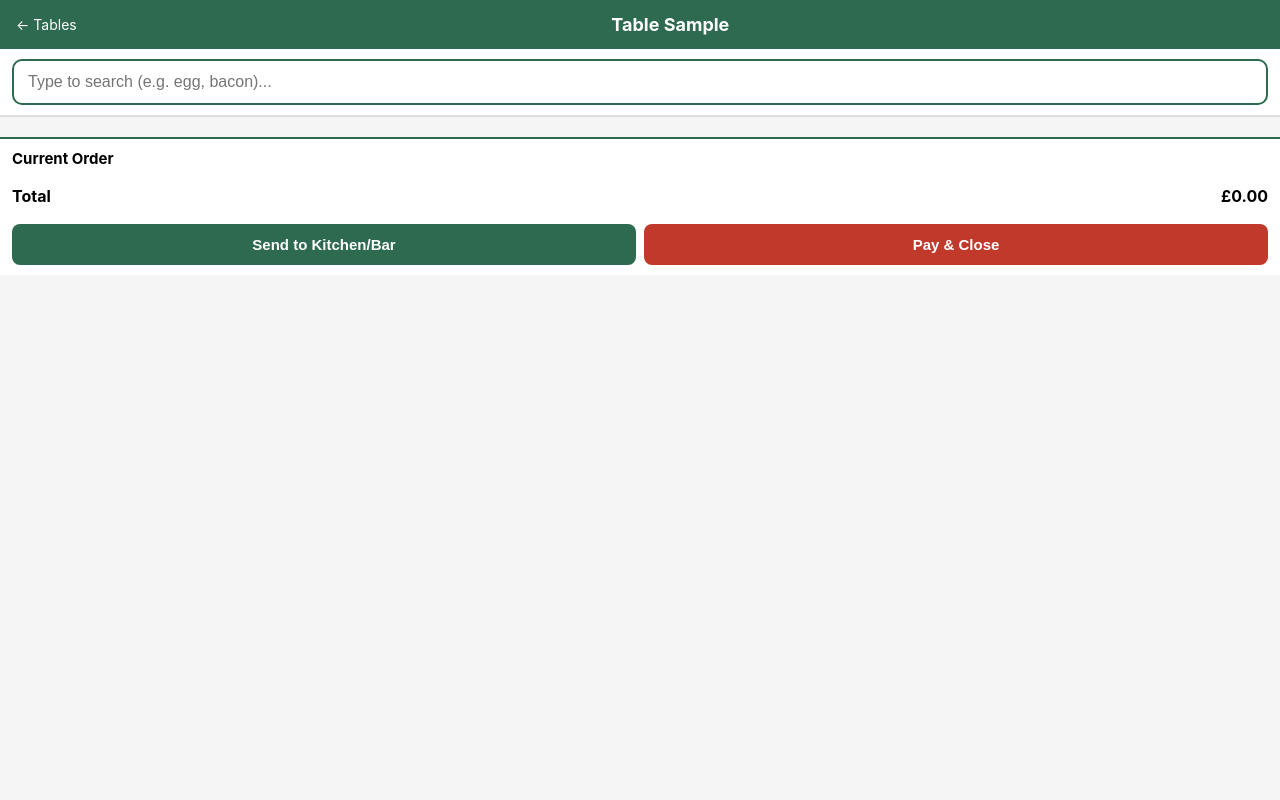
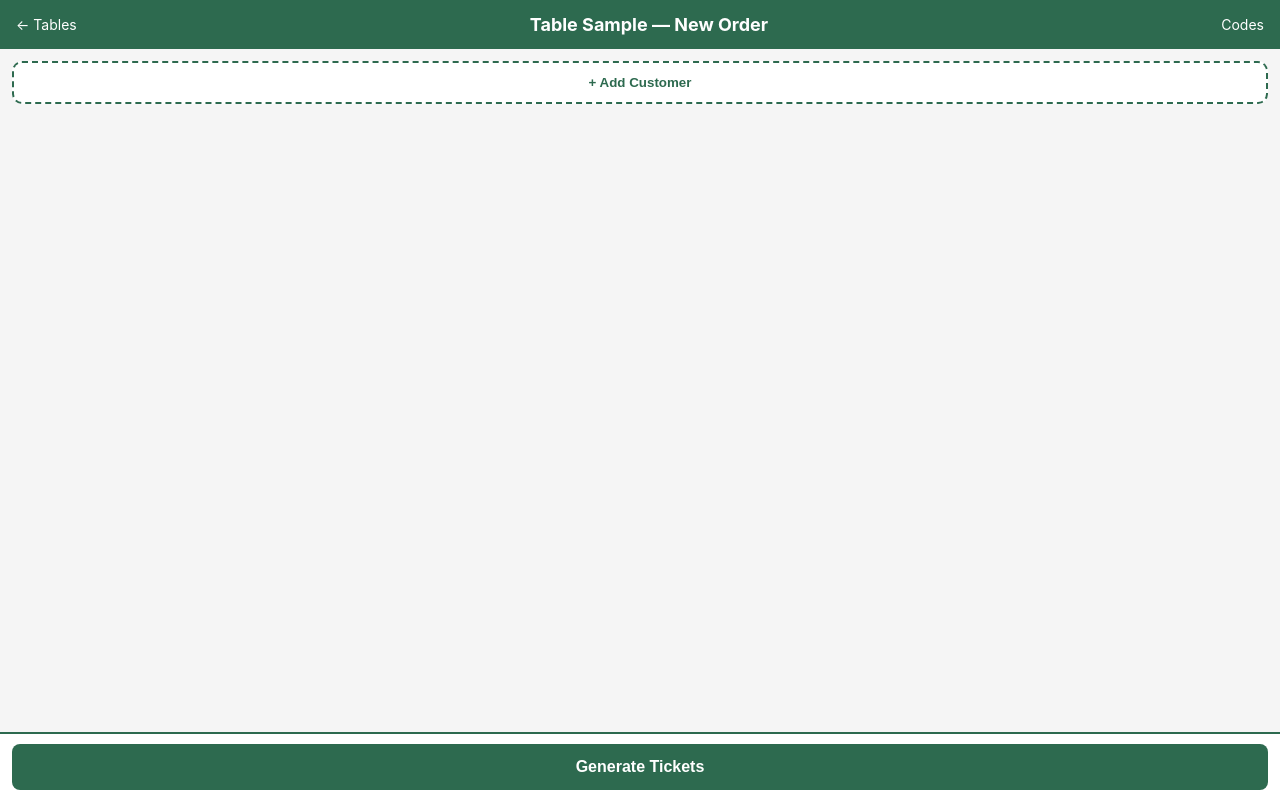
Before and after one commit to aykutaydogdu11-ctrl/ordergetting, a Flask app: template templates/order.html in a window 1280 px wide. Run offline with Flask 3, Linux system fonts and the light colour scheme; the template is opened without the code that fills it: most values are stand-ins (such as "Sample title", 1, 10 or a date in 2020).

Commit message:
Update order.html

```diff
--- a/templates/order.html
+++ b/templates/order.html
@@ -3,10 +3,10 @@
 <head>
   <meta charset="UTF-8">
   <meta name="viewport" content="width=device-width, initial-scale=1">
-  <title>Table {{ table_no }} - Moonrise Order App</title>
+  <title>New Order - Table {{ table_no }}</title>
   <style>
     * { box-sizing: border-box; }
-    body { font-family: -apple-system, sans-serif; margin: 0; background: #f5f5f5; }
+    body { font-family: -apple-system, sans-serif; margin: 0; background: #f5f5f5; padding-bottom: 100px; }
     header {
       background: #2d6a4f; color: white; padding: 14px 16px;
       display: flex; justify-content: space-between; align-items: center;
@@ -14,253 +14,327 @@
     header a { color: white; text-decoration: none; font-size: 14px; }
     header h1 { font-size: 18px; margin: 0; }
 
-    .search-box { padding: 10px 12px; background: white; border-bottom: 1px solid #ddd; }
-    .search-box input {
-      width: 100%; padding: 12px 14px; font-size: 16px; border: 2px solid #2d6a4f;
-      border-radius: 10px;
+    .customer {
+      background: white; margin: 12px; border-radius: 10px; padding: 12px;
+      box-shadow: 0 1px 3px rgba(0,0,0,0.1);
     }
-    .search-results { padding: 10px 12px; }
-    .search-results .item-btn { border: 1px solid #2d6a4f; }
-    .search-results .cat-label { font-size: 11px; color: #888; display: block; }
+    .customer h3 { margin: 0 0 8px 0; font-size: 15px; }
+    .type-row { position: relative; }
+    .type-row input {
+      width: 100%; padding: 12px; font-size: 16px; border: 2px solid #2d6a4f;
+      border-radius: 8px;
+    }
+    .suggestions {
+      position: absolute; left: 0; right: 0; background: white; border: 1px solid #ddd;
+      border-top: none; z-index: 5; max-height: 220px; overflow-y: auto;
+    }
+    .suggestions div {
+      padding: 10px 12px; border-bottom: 1px solid #eee; font-size: 14px; cursor: pointer;
+    }
+    .suggestions div small { color: #888; display: block; font-size: 11px; }
 
-    .tabs { display: flex; overflow-x: auto; background: white; border-bottom: 1px solid #ddd; }
-    .tabs button {
-      flex: 0 0 auto; padding: 12px 16px; border: none; background: none;
-      font-size: 14px; white-space: nowrap; border-bottom: 3px solid transparent;
+    .lines { margin-top: 10px; }
+    .line-block { padding: 8px 0; border-bottom: 1px solid #eee; }
+    .line-text { display: flex; justify-content: space-between; align-items: center; font-size: 15px; }
+    .line-text button { background: none; border: none; color: #c0392b; font-size: 16px; }
+    .note { font-size: 13px; color: #777; margin-left: 6px; }
+
+    .add-customer-btn {
+      display: block; margin: 12px; padding: 12px; width: calc(100% - 24px);
+      background: white; border: 2px dashed #2d6a4f; border-radius: 10px; color: #2d6a4f; font-weight: bold;
     }
-    .tabs button.active { border-bottom: 3px solid #2d6a4f; font-weight: bold; }
 
-    .items { padding: 10px 12px; }
-    .category { display: none; }
-    .category.active { display: block; }
-    .item-btn {
-      display: flex; justify-content: space-between; width: 100%; text-align: left;
-      padding: 14px; margin-bottom: 8px; background: white; border: 1px solid #ddd;
-      border-radius: 10px; font-size: 15px;
+    .bottom-bar {
+      position: fixed; bottom: 0; left: 0; right: 0; background: white;
+      border-top: 2px solid #2d6a4f; padding: 10px 12px;
     }
-    .item-btn .price { color: #2d6a4f; font-weight: bold; }
+    .bottom-bar button {
+      width: 100%; padding: 14px; font-size: 16px; font-weight: bold;
+      background: #2d6a4f; color: white; border: none; border-radius: 8px;
+    }
 
-    .order-panel {
-      position: sticky; bottom: 0; background: white; border-top: 2px solid #2d6a4f;
-      max-height: 45vh; overflow-y: auto; padding: 10px 12px;
+    .ticket-modal {
+      position: fixed; inset: 0; background: rgba(0,0,0,0.5); display: none;
+      align-items: center; justify-content: center; padding: 16px; z-index: 20;
     }
-    .order-panel h2 { font-size: 15px; margin: 0 0 8px 0; }
-    .order-line {
-      display: flex; justify-content: space-between; align-items: center;
-      padding: 6px 0; border-bottom: 1px solid #eee; font-size: 14px;
+    .ticket-modal.show { display: flex; }
+    .ticket-box {
+      background: white; border-radius: 10px; padding: 16px; max-width: 480px; width: 100%;
+      max-height: 85vh; overflow-y: auto;
     }
-    .order-line .note { display: block; font-size: 12px; color: #777; }
-    .order-line button { background: none; border: none; color: #c0392b; font-size: 18px; }
-    .order-total { display: flex; justify-content: space-between; font-weight: bold; padding: 10px 0; font-size: 16px; }
-    .free-note { color: #2d6a4f; font-size: 12px; }
+    .ticket-box pre {
+      background: #f5f5f5; padding: 10px; border-radius: 8px; white-space: pre-wrap; font-size: 14px;
+    }
+    .ticket-box .actions { display: flex; gap: 8px; margin-top: 10px; }
+    .ticket-box .actions button { flex: 1; padding: 10px; border: none; border-radius: 8px; }
+    .print-btn { background: #2d6a4f; color: white; }
+    .close-btn { background: #ddd; }
 
-    .action-row { display: flex; gap: 8px; margin-top: 8px; }
-    .action-row button {
-      flex: 1; padding: 12px; border: none; border-radius: 8px; font-size: 15px; font-weight: bold;
+    .comp-modal {
+      position: fixed; inset: 0; background: rgba(0,0,0,0.5); display: none;
+      align-items: center; justify-content: center; padding: 16px; z-index: 25;
     }
-    .send-btn { background: #2d6a4f; color: white; }
-    .pay-btn { background: #c0392b; color: white; }
+    .comp-modal.show { display: flex; }
+    .comp-box { background: white; border-radius: 10px; padding: 18px; max-width: 340px; width: 100%; }
+    .comp-box h3 { margin: 0 0 12px 0; font-size: 16px; }
+    .comp-list label {
+      display: flex; align-items: center; gap: 10px; padding: 10px 0; font-size: 15px;
+      border-bottom: 1px solid #eee;
+    }
+    .comp-list input[type="checkbox"] { width: 20px; height: 20px; }
+    .comp-box .actions { display: flex; gap: 8px; margin-top: 14px; }
+    .comp-box .actions button { flex: 1; padding: 10px; border: none; border-radius: 8px; }
+    .confirm-btn { background: #2d6a4f; color: white; }
+    .cancel-btn { background: #ddd; }
   </style>
 </head>
 <body>
   <header>
     <a href="/">&larr; Tables</a>
-    <h1>Table {{ table_no }}</h1>
-    <span></span>
+    <h1>Table {{ table_no }} — New Order</h1>
+    <a href="/abbreviations">Codes</a>
   </header>
 
-  <div class="search-box">
-    <input type="text" id="searchInput" placeholder="Type to search (e.g. egg, bacon)..." autocomplete="off" oninput="onSearch()">
+  <div id="customers"></div>
+  <button class="add-customer-btn" onclick="addCustomer()">+ Add Customer</button>
+
+  <div class="bottom-bar">
+    <button onclick="generateTickets()">Generate Tickets</button>
   </div>
-  <div class="search-results" id="searchResults" style="display:none;"></div>
 
-  <div class="tabs" id="tabs"></div>
-  <div class="items" id="items"></div>
+  <div class="ticket-modal" id="ticketModal">
+    <div class="ticket-box">
+      <h3>Bar Ticket</h3>
+      <pre id="barTicket"></pre>
+      <div class="actions">
+        <button class="print-btn" onclick="printText('barTicket')">Print Bar</button>
+      </div>
+      <h3>Kitchen Ticket</h3>
+      <pre id="kitchenTicket"></pre>
+      <div class="actions">
+        <button class="print-btn" onclick="printText('kitchenTicket')">Print Kitchen</button>
+        <button class="close-btn" onclick="closeModal()">Close</button>
+      </div>
+    </div>
+  </div>
 
-  <div class="order-panel">
-    <h2>Current Order</h2>
-    <div id="orderLines"></div>
-    <div class="order-total">
-      <span>Total</span>
-      <span id="orderTotal">£0.00</span>
-    </div>
-    <div class="action-row">
-      <button class="send-btn" onclick="sendToKitchen()">Send to Kitchen/Bar</button>
-      <button class="pay-btn" onclick="payAndClose()">Pay &amp; Close</button>
+  <div class="comp-modal" id="compModal">
+    <div class="comp-box">
+      <h3 id="compItemName"></h3>
+      <div class="comp-list" id="compList"></div>
+      <div class="actions">
+        <button class="confirm-btn" onclick="confirmComponents()">Add</button>
+        <button class="cancel-btn" onclick="cancelComponents()">Cancel</button>
+      </div>
     </div>
   </div>
 
   <script>
     const TABLE_NO = "{{ table_no }}";
     const MENU = {{ menu | tojson }};
-    let order = {{ order | tojson }};
+    const ABBR = {{ abbreviations | tojson }};
 
-    function renderTabs() {
-      const tabsEl = document.getElementById('tabs');
-      tabsEl.innerHTML = '';
-      MENU.categories.forEach((cat, i) => {
-        const btn = document.createElement('button');
-        btn.textContent = cat.name;
-        btn.className = i === 0 ? 'active' : '';
-        btn.onclick = () => showCategory(i);
-        tabsEl.appendChild(btn);
-      });
-    }
-
-    function renderItems() {
-      const itemsEl = document.getElementById('items');
-      itemsEl.innerHTML = '';
-      MENU.categories.forEach((cat, i) => {
-        const div = document.createElement('div');
-        div.className = 'category' + (i === 0 ? ' active' : '');
-        div.id = 'cat-' + i;
-        cat.items.forEach(item => {
-          const btn = document.createElement('button');
-          btn.className = 'item-btn';
-          // Handle sized items (roll/sand/crusty/bag) vs flat-price items
-          if (item.prices) {
-            let inner = '<span>' + item.name + (item.note ? ' — ' + item.note : '') + '</span><span>';
-            for (const [size, price] of Object.entries(item.prices)) {
-              inner += '<span class="price" style="margin-left:8px" onclick="event.stopPropagation(); addItem(\'' +
-                item.name.replace(/'/g, "\\'") + ' (' + size + ')\', ' + price + ', \'' + cat.name.replace(/'/g, "\\'") + '\')">' +
-                size + ' £' + price.toFixed(2) + '</span>';
-            }
-            inner += '</span>';
-            btn.innerHTML = inner;
-          } else {
-            const price = item.price === null ? 0 : item.price;
-            btn.innerHTML = '<span>' + item.name + (item.note ? ' — <small>' + item.note + '</small>' : '') + '</span><span class="price">£' + price.toFixed(2) + '</span>';
-            btn.onclick = () => addItem(item.name, price, cat.name, cat.free_drink_included);
-          }
-          div.appendChild(btn);
-        });
-        itemsEl.appendChild(div);
-      });
-    }
-
-    // Flatten all items across all categories once, for fast searching
-    const ALL_ITEMS = [];
+    // Flat list of item names for suggestion search, plus lookup of which
+    // category (and default components) each item name belongs to.
+    const ITEM_NAMES = [];
+    const ITEM_COMPONENTS = {}; // itemName -> [component, ...] or undefined
     MENU.categories.forEach(cat => {
       cat.items.forEach(item => {
-        if (item.prices) {
-          for (const [size, price] of Object.entries(item.prices)) {
-            ALL_ITEMS.push({
-              displayName: item.name + ' (' + size + ')',
-              price, note: item.note || '', categoryName: cat.name,
-              freeDrinkIncluded: cat.free_drink_included
-            });
-          }
-        } else {
-          ALL_ITEMS.push({
-            displayName: item.name,
-            price: item.price === null ? 0 : item.price,
-            note: item.note || '', categoryName: cat.name,
-            freeDrinkIncluded: cat.free_drink_included
-          });
+        ITEM_NAMES.push(item.name);
+        if (cat.default_components) {
+          ITEM_COMPONENTS[item.name] = cat.default_components;
         }
       });
     });
 
-    function onSearch() {
-      const q = document.getElementById('searchInput').value.trim().toLowerCase();
-      const resultsEl = document.getElementById('searchResults');
-      const tabsEl = document.getElementById('tabs');
-      const itemsEl = document.getElementById('items');
+    let pendingComponentTarget = null; // { custId } while comp modal is open
 
-      if (!q) {
-        resultsEl.style.display = 'none';
-        tabsEl.style.display = '';
-        itemsEl.style.display = '';
-        return;
-      }
+    let customers = []; // [{ id, lines: [{text, notes: []}] }]
+    let nextId = 1;
 
-      tabsEl.style.display = 'none';
-      itemsEl.style.display = 'none';
-      resultsEl.style.display = '';
+    function addCustomer() {
+      customers.push({ id: nextId++, lines: [] });
+      renderCustomers();
+    }
 
-      const matches = ALL_ITEMS.filter(it => it.displayName.toLowerCase().includes(q));
-      resultsEl.innerHTML = '';
-      if (matches.length === 0) {
-        resultsEl.innerHTML = '<p>No matches.</p>';
-        return;
-      }
-      matches.slice(0, 30).forEach(it => {
-        const btn = document.createElement('button');
-        btn.className = 'item-btn';
-        btn.innerHTML = '<span>' + it.displayName + '<span class="cat-label">' + it.categoryName + '</span></span><span class="price">£' + it.price.toFixed(2) + '</span>';
-        btn.onclick = () => {
-          addItem(it.displayName, it.price, it.categoryName, it.freeDrinkIncluded);
-          document.getElementById('searchInput').value = '';
-          onSearch();
-        };
-        resultsEl.appendChild(btn);
+    function resolveToken(token) {
+      const t = token.trim();
+      if (!t) return '';
+      const key = t.toLowerCase();
+      return ABBR[key] || t;
+    }
+
+    function resolveBuffer(buffer) {
+      // Split on '.' — each segment is a shorthand code or free word
+      return buffer.split('.').map(resolveToken).filter(Boolean).join(', ');
+    }
+
+    function isNoteText(buffer) {
+      return /^no\s+/i.test(buffer.trim());
+    }
+
+    function renderCustomers() {
+      const el = document.getElementById('customers');
+      el.innerHTML = '';
+      customers.forEach(cust => {
+        const div = document.createElement('div');
+        div.className = 'customer';
+        div.innerHTML = `
+          <h3>Customer ${cust.id}</h3>
+          <div class="type-row">
+            <input type="text" placeholder="Type code, e.g. E.B.Ch then Enter"
+              oninput="onType(${cust.id}, this)" onkeydown="onKeyDown(event, ${cust.id}, this)">
+            <div class="suggestions" id="sugg-${cust.id}"></div>
+          </div>
+          <div class="lines" id="lines-${cust.id}"></div>
+        `;
+        el.appendChild(div);
+        renderLines(cust);
       });
     }
 
-    function showCategory(i) {
-      document.querySelectorAll('.tabs button').forEach((b, idx) => b.classList.toggle('active', idx === i));
-      document.querySelectorAll('.category').forEach((c, idx) => c.classList.toggle('active', idx === i));
-    }
-
-    function addItem(name, price, categoryName, freeDrinkIncluded) {
-      let note = '';
-      if (freeDrinkIncluded) {
-        note = prompt('Free tea or coffee included — which one? (leave blank to skip)') || '';
-        if (note) note = 'Free drink: ' + note;
-      } else {
-        note = prompt('Any note for this item? (e.g. no chips, no tomato)') || '';
-      }
-      fetch('/table/' + TABLE_NO + '/add', {
-        method: 'POST',
-        headers: {'Content-Type': 'application/json'},
-        body: JSON.stringify({name, price, qty: 1, note})
-      }).then(r => r.json()).then(data => {
-        order = data.order;
-        renderOrder();
+    function renderLines(cust) {
+      const linesEl = document.getElementById('lines-' + cust.id);
+      if (!linesEl) return;
+      linesEl.innerHTML = '';
+      cust.lines.forEach((line, i) => {
+        const div = document.createElement('div');
+        div.className = 'line-block';
+        let notesHtml = line.notes.map(n => `<div class="note">${n}</div>`).join('');
+        div.innerHTML = `<div class="line-text"><span>${line.text}</span>
+          <button onclick="removeLine(${cust.id}, ${i})">&times;</button></div>${notesHtml}`;
+        linesEl.appendChild(div);
       });
     }
 
-    function removeItem(index) {
-      fetch('/table/' + TABLE_NO + '/remove', {
-        method: 'POST',
-        headers: {'Content-Type': 'application/json'},
-        body: JSON.stringify({index})
-      }).then(r => r.json()).then(data => {
-        order = data.order;
-        renderOrder();
+    function removeLine(custId, index) {
+      const cust = customers.find(c => c.id === custId);
+      cust.lines.splice(index, 1);
+      renderLines(cust);
+    }
+
+    function onType(custId, input) {
+      const suggEl = document.getElementById('sugg-' + custId);
+      const buffer = input.value;
+      const lastToken = buffer.split('.').pop().trim().toLowerCase();
+      if (!lastToken) { suggEl.innerHTML = ''; return; }
+
+      const abbrMatches = Object.entries(ABBR)
+        .filter(([code]) => code.toLowerCase().startsWith(lastToken))
+        .slice(0, 5);
+      const itemMatches = ITEM_NAMES
+        .filter(name => name.toLowerCase().includes(lastToken))
+        .slice(0, 5);
+
+      suggEl.innerHTML = '';
+      abbrMatches.forEach(([code, full]) => {
+        const d = document.createElement('div');
+        d.innerHTML = full + '<small>code: ' + code + '</small>';
+        d.onclick = () => applySuggestion(custId, input, full);
+        suggEl.appendChild(d);
+      });
+      itemMatches.forEach(name => {
+        const d = document.createElement('div');
+        d.innerHTML = name + '<small>menu search</small>';
+        d.onclick = () => selectMenuItem(custId, input, name);
+        suggEl.appendChild(d);
       });
     }
 
-    function renderOrder() {
-      const linesEl = document.getElementById('orderLines');
-      linesEl.innerHTML = '';
-      let total = 0;
-      order.items.forEach((item, i) => {
-        total += item.price * item.qty;
-        const div = document.createElement('div');
-        div.className = 'order-line';
-        div.innerHTML = '<span>' + item.qty + 'x ' + item.name +
-          (item.note ? '<span class="note">' + item.note + '</span>' : '') +
-          '</span><span>£' + (item.price * item.qty).toFixed(2) + '<button onclick="removeItem(' + i + ')">&times;</button></span>';
-        linesEl.appendChild(div);
+    function selectMenuItem(custId, input, itemName) {
+      const components = ITEM_COMPONENTS[itemName];
+      document.getElementById('sugg-' + custId).innerHTML = '';
+      if (!components || components.length === 0) {
+        // No standard components to confirm — add directly.
+        applySuggestion(custId, input, itemName);
+        return;
+      }
+      pendingComponentTarget = { custId, input, itemName };
+      document.getElementById('compItemName').textContent = itemName;
+      const listEl = document.getElementById('compList');
+      listEl.innerHTML = '';
+      components.forEach(comp => {
+        const label = document.createElement('label');
+        label.innerHTML = `<input type="checkbox" value="${comp}" checked> ${comp}`;
+        listEl.appendChild(label);
       });
-      document.getElementById('orderTotal').textContent = '£' + total.toFixed(2);
+      document.getElementById('compModal').classList.add('show');
     }
 
-    function sendToKitchen() {
-      // Printer integration goes here later. For now just confirm.
-      alert('Sent to kitchen/bar (printer integration coming soon).');
+    function confirmComponents() {
+      if (!pendingComponentTarget) return;
+      const { custId, itemName } = pendingComponentTarget;
+      const checkboxes = document.querySelectorAll('#compList input[type="checkbox"]');
+      const notes = [];
+      checkboxes.forEach(cb => {
+        if (!cb.checked) notes.push('No ' + cb.value);
+      });
+      const cust = customers.find(c => c.id === custId);
+      cust.lines.push({ text: itemName, notes });
+      renderLines(cust);
+      document.getElementById('compModal').classList.remove('show');
+      pendingComponentTarget = null;
     }
 
-    function payAndClose() {
-      if (!confirm('Close table ' + TABLE_NO + '? This will delete all its order data.')) return;
-      fetch('/table/' + TABLE_NO + '/close', {method: 'POST'})
-        .then(() => window.location.href = '/');
+    function cancelComponents() {
+      document.getElementById('compModal').classList.remove('show');
+      pendingComponentTarget = null;
     }
 
-    renderTabs();
-    renderItems();
-    renderOrder();
+    function applySuggestion(custId, input, resolvedWord) {
+      const parts = input.value.split('.');
+      parts[parts.length - 1] = ' ' + resolvedWord;
+      input.value = parts.join('.') + '.';
+      document.getElementById('sugg-' + custId).innerHTML = '';
+      input.focus();
+    }
+
+    function onKeyDown(e, custId, input) {
+      if (e.key !== 'Enter') return;
+      e.preventDefault();
+      const buffer = input.value.trim();
+      if (!buffer) return;
+      const cust = customers.find(c => c.id === custId);
+
+      if (isNoteText(buffer) && cust.lines.length > 0) {
+        cust.lines[cust.lines.length - 1].notes.push(buffer);
+      } else {
+        cust.lines.push({ text: resolveBuffer(buffer), notes: [] });
+      }
+      input.value = '';
+      document.getElementById('sugg-' + custId).innerHTML = '';
+      renderLines(cust);
+    }
+
+    function generateTickets() {
+      const payload = {
+        table_no: TABLE_NO,
+        customers: customers.map(c => ({ lines: c.lines }))
+      };
+      fetch('/order/generate', {
+        method: 'POST',
+        headers: {'Content-Type': 'application/json'},
+        body: JSON.stringify(payload)
+      }).then(r => r.json()).then(data => {
+        document.getElementById('barTicket').textContent = data.bar_ticket;
+        document.getElementById('kitchenTicket').textContent = data.kitchen_ticket;
+        document.getElementById('ticketModal').classList.add('show');
+      });
+    }
+
+    function printText(elId) {
+      const text = document.getElementById(elId).textContent;
+      const w = window.open('', '_blank');
+      w.document.write('<pre style="font-family: monospace; font-size: 14px;">' + text + '</pre>');
+      w.document.close();
+      w.print();
+    }
+
+    function closeModal() {
+      document.getElementById('ticketModal').classList.remove('show');
+    }
+
+    addCustomer(); // start with one customer row
   </script>
 </body>
 </html>
```
